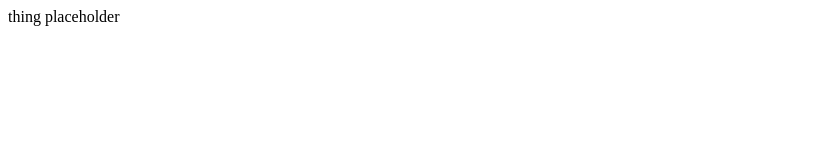
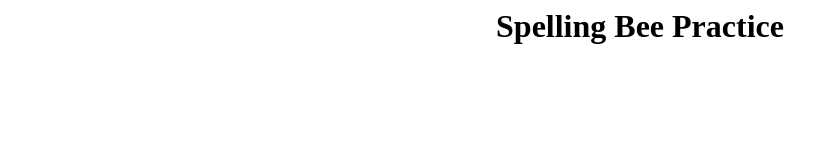
Before and after one commit to CloudWaddie/SpellingBeePractice, a plain HTML site: page index.html in a window 1280 px wide. Shown: the whole page, without its empty margins (0-838 px from the left). Drawn offline with Linux system fonts and the light colour scheme.

Commit message:
Created initial Files

```diff
--- a/index.html
+++ b/index.html
@@ -1 +1,9 @@
-thing placeholder
+<html>
+  <head>
+    <link rel="icon" href="/favicon.png" type="image/x-icon" />
+    <title>Spelling Bee Practice</title>
+  </head>
+  <body>
+    <h1><center>Spelling Bee Practice</center></h1>
+  </body>
+</html>
```
Also changed, not shown: .codesandbox/workspace.json (added), favicon.png (added).
